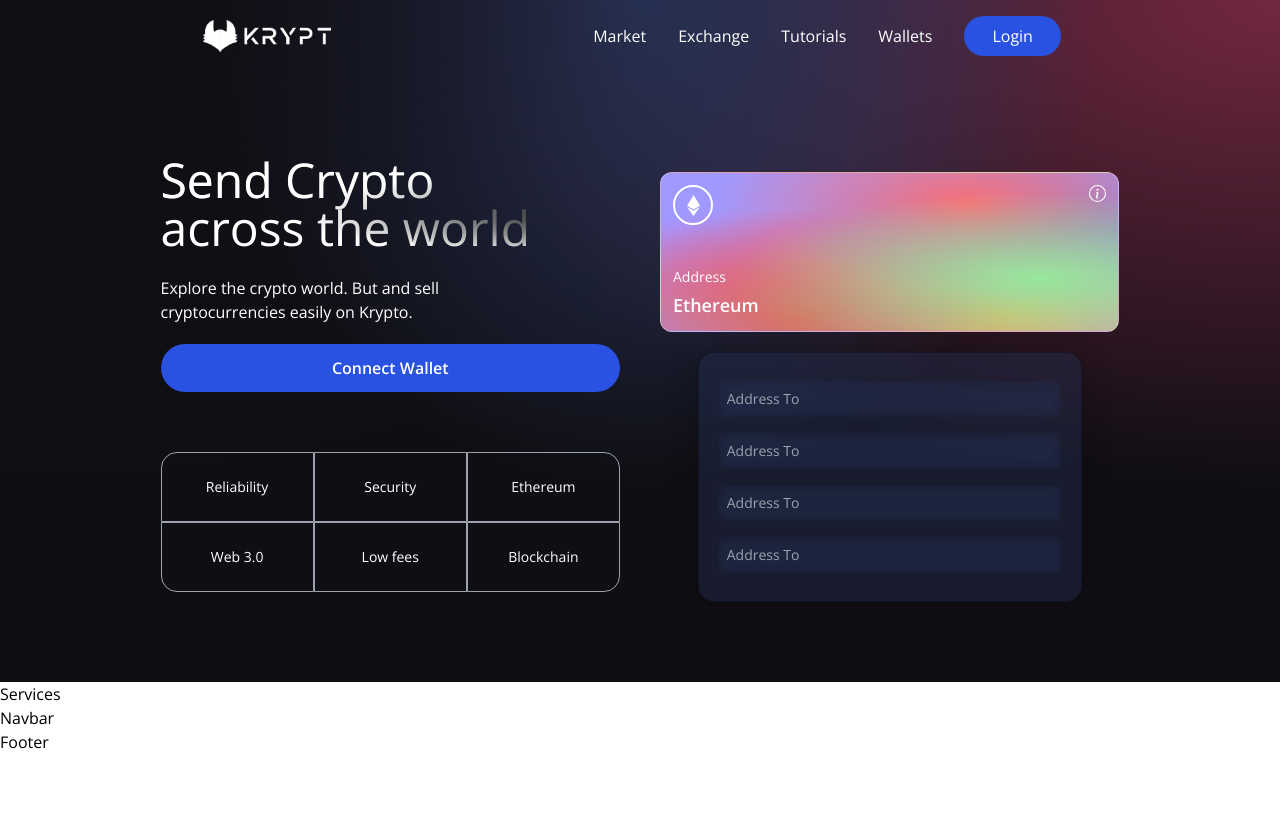
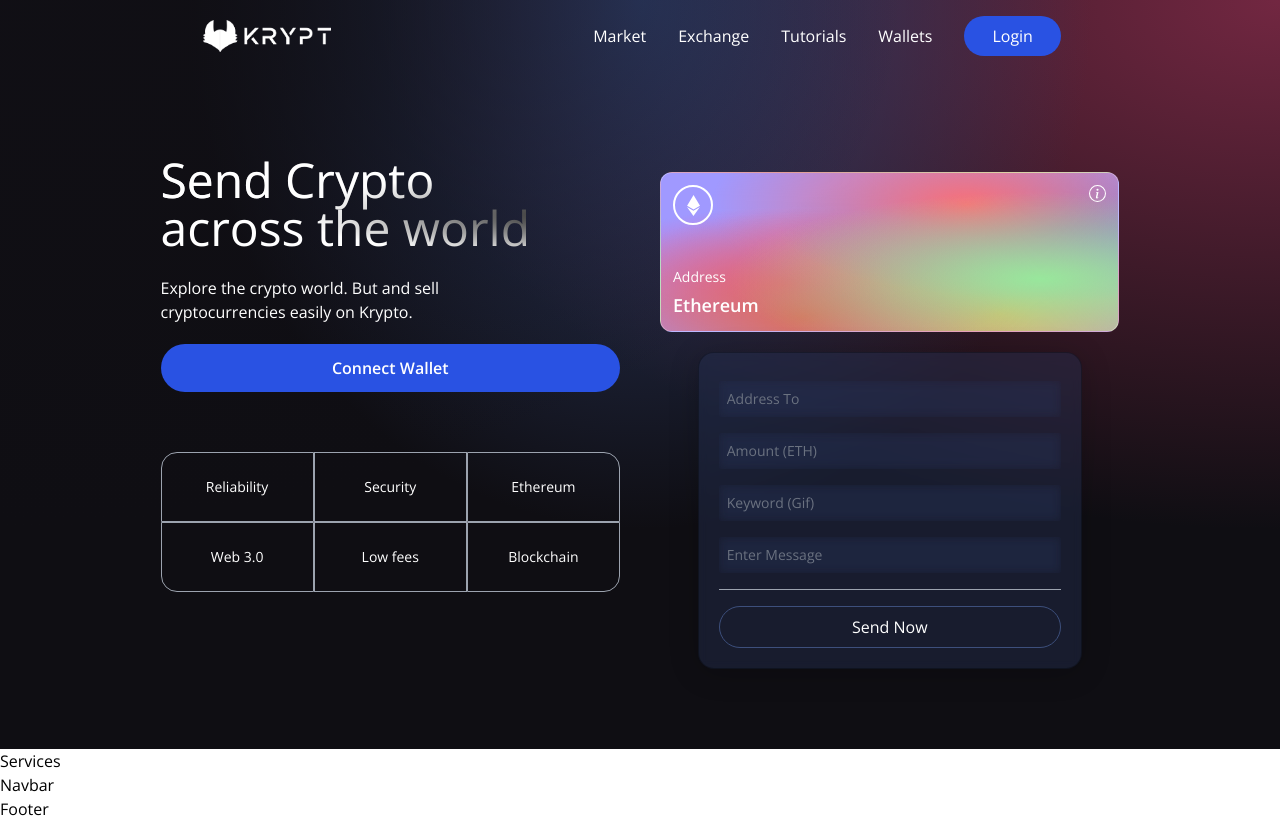
Before and after one commit to AnmolVerma404/Transaction-DoSee, a React (Vite) app in the folder client/: page / in a window 1280 px wide. Before the commit the page ends 800 px from the top, so only its background shows below. Built offline with nearby package versions, Linux system fonts and the light colour scheme.

Commit message:
Pg-1 FrontEnd Completed :fire:, Smart Contracts under dev :rocket:

```diff
--- a/client/package.json
+++ b/client/package.json
@@ -15,6 +15,7 @@
     "react-icons": "^4.4.0"
   },
   "devDependencies": {
+    "@tailwindcss/forms": "^0.5.2",
     "@types/react": "^18.0.15",
     "@types/react-dom": "^18.0.6",
     "@vitejs/plugin-react": "^2.0.0",
--- a/client/src/components/Loader.jsx
+++ b/client/src/components/Loader.jsx
@@ -1,7 +1,9 @@
-const Loader = () =>{
-    return (
-        <h1>Loader</h1>
-    );
-}
+const Loader = () => {
+  return (
+    <div className="flex justity-center items-center py-3">
+      <div className="animate-spin rounded-full h-32 w-32 border-b-2 border-red-700"></div>
+    </div>
+  );
+};
 
 export default Loader;
--- a/client/src/components/Welcome.jsx
+++ b/client/src/components/Welcome.jsx
@@ -21,10 +21,11 @@
 
 const Welcome = () => {
   const connectWallet = () => {};
+  const handleSubmit = () => {};
   return (
     <div className="flex w-full justify-center items-center">
-      <div className="flex md:flex-row flex-col items-start justify-between md:p-20 py-12 px-4">
-        <div className="flex flex-1 justify-start flex-col md:mr-10">
+      <div className="flex mf:flex-row flex-col items-start justify-between md:p-20 py-12 px-4">
+        <div className="flex flex-1 justify-start flex-col mf:mr-10">
           <h1 className="text-3xl sm:text-5xl text-white text-gradient py-1">
             Send Crypto <br /> across the world
           </h1>
@@ -48,7 +49,7 @@
             <div className={`rounded-br-2xl ${commonStyles}`}>Blockchain</div>
           </div>
         </div>
-        <div className="flex flex-col flex-1 items-center justify-start w-full md:mt-0 mt-10">
+        <div className="flex flex-col flex-1 items-center justify-start w-full mf:mt-0 mt-10">
           <div className="p-3 justify-end items-start flex-col rounded-xl h-40 sm:w-42 w-full my-5 eth-card white-glassmorphism">
             <div className="flex justify-between flex-col w-full h-full">
               <div className="flex justify-between items-start">
@@ -66,10 +67,42 @@
             </div>
           </div>
           <div className="p-5 sm:w-96 w-full flex flex-col justify-start items-center blue-glassmorphism">
-            <Input placeholder="Address To" name="addressTo" type="text" handleChange={() => {}}/>
-            <Input placeholder="Address To" name="addressTo" type="text" handleChange={() => {}}/>
-            <Input placeholder="Address To" name="addressTo" type="text" handleChange={() => {}}/>
-            <Input placeholder="Address To" name="addressTo" type="text" handleChange={() => {}}/>
+            <Input
+              placeholder="Address To"
+              name="addressTo"
+              type="text"
+              handleChange={() => {}}
+            />
+            <Input
+              placeholder="Amount (ETH)"
+              name="amount"
+              type="number"
+              handleChange={() => {}}
+            />
+            <Input
+              placeholder="Keyword (Gif)"
+              name="Keyword"
+              type="text"
+              handleChange={() => {}}
+            />
+            <Input
+              placeholder="Enter Message"
+              name="message"
+              type="text"
+              handleChange={() => {}}
+            />
+            <div className="h-[1px] w-full bg-gray-400 my-2" />
+            {false ? (
+              <Loader />
+            ) : (
+              <button
+                type="button"
+                onClick={handleSubmit}
+                className="text-white w-full mt-2 border-[1px] p-2 border-[#3d4f7c] rounded-full cursor-pointer"
+              >
+                Send Now
+              </button>
+            )}
           </div>
         </div>
       </div>
--- a/client/tailwind.config.cjs
+++ b/client/tailwind.config.cjs
@@ -2,8 +2,37 @@
   content: [
     "./src/**/*.{js,jsx,ts,tsx}",
   ],
+  purge: ["./src/**/*.{js,jsx,ts,tsx}", "./public/index.html"],
+  mode: "jit",
+  darkMode: false, // or 'media' or 'class'
   theme: {
+    fontFamily: {
+      display: ["Open Sans", "sans-serif"],
+      body: ["Open Sans", "sans-serif"],
+    },
+    extend: {
+      screens: {
+        mf: "990px",
+      },
+      keyframes: {
+        "slide-in": {
+          "0%": {
+            "-webkit-transform": "translateX(120%)",
+            transform: "translateX(120%)",
+          },
+          "100%": {
+            "-webkit-transform": "translateX(0%)",
+            transform: "translateX(0%)",
+          },
+        },
+      },
+      animation: {
+        "slide-in": "slide-in 0.5s ease-out",
+      },
+    },
+  },
+  variants: {
     extend: {},
   },
-  plugins: [],
-}
+  plugins: [require("@tailwindcss/forms")],
+};
```
Also changed, not shown: 1 other file (tests, documents, lock files or other folders).
